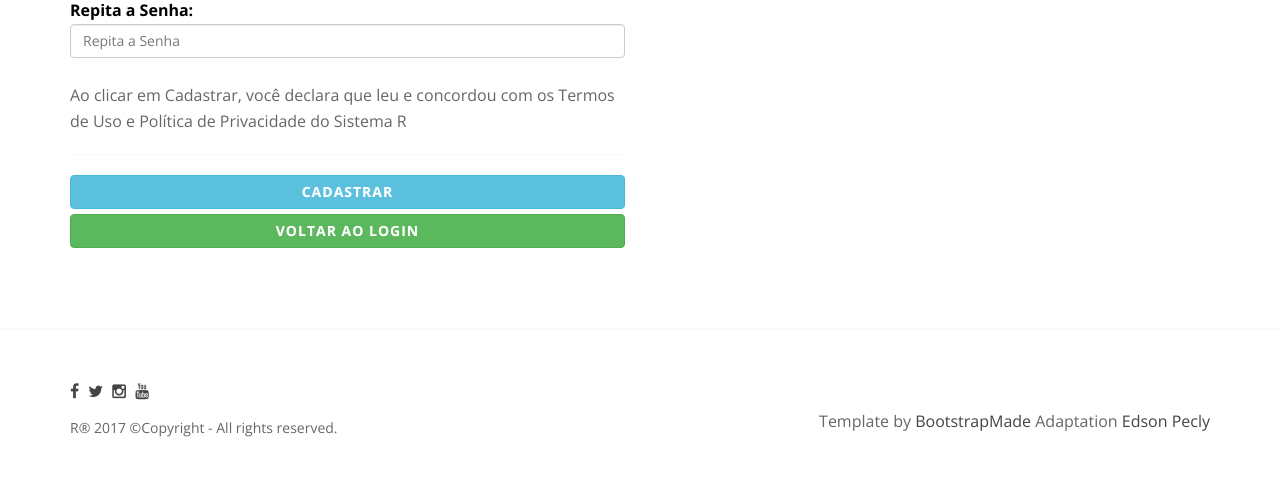
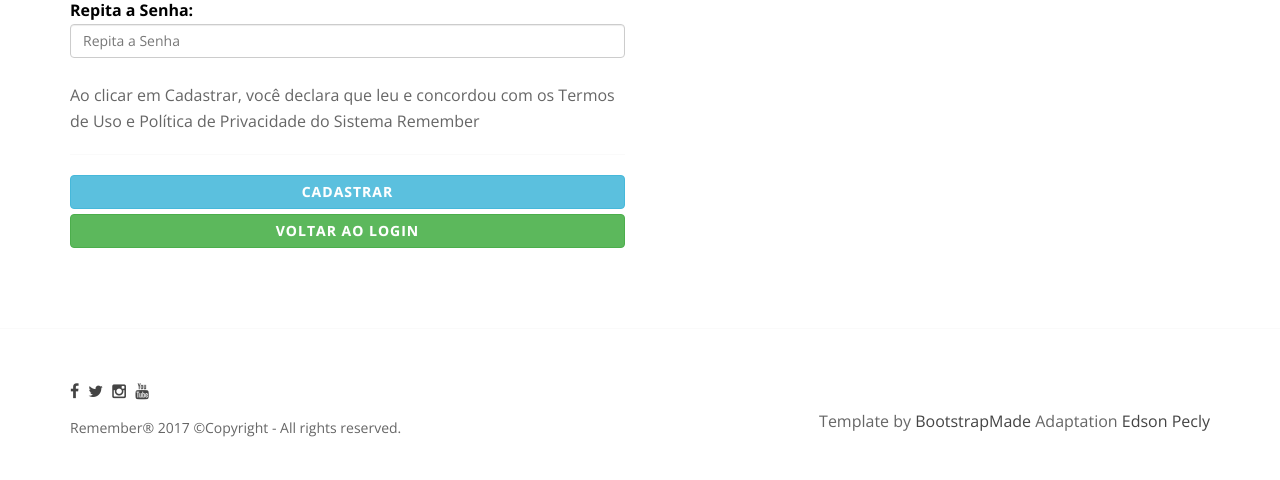
Before and after one commit to edsonpecly/remember, a Django app: page /cadastro-usuario/ in a window 1280 px wide. Shown: the part 795-1275 px from the top of the page. Run offline with Django 3.2, Linux system fonts and the light colour scheme; parts of the project's set-up code (start-up, migrations or seed data) failed here and were passed over; some libraries are stand-ins or nearby versions.

Commit message:
cadastro usuario

```diff
--- a/r/core/templates/cadastro-usuario.html
+++ b/r/core/templates/cadastro-usuario.html
@@ -14,7 +14,7 @@
   <meta name="description" content="">
   <meta name="author" content="">
 
-  <title>R - Sistema para Fidelização de Clientes</title>
+  <title>Remember - Sistema para Fidelização de Clientes</title>
 
   <!-- css -->
   <link href="{% static 'site/css/bootstrap.min.css' %}" rel="stylesheet" type="text/css">
@@ -138,7 +138,7 @@
        				<span class="help-block">{{ error }}</span>
        				{% endfor %}
                     <br>
-                    Ao clicar em Cadastrar, você declara que leu e concordou com os <a  data-toggle="modal" data-target="#myModal">Termos de Uso</a> e <a data-toggle="modal" data-target="#myModal2">Política de Privacidade</a> do Sistema R
+                    Ao clicar em Cadastrar, você declara que leu e concordou com os <a  data-toggle="modal" data-target="#myModal">Termos de Uso</a> e <a data-toggle="modal" data-target="#myModal2">Política de Privacidade</a> do Sistema Remember
                     <hr>
                 <div class="modal fade" id="myModal" tabindex="-1" role="dialog" aria-labelledby="myModalLabel" aria-hidden="true" style="display: none">
                 	<div class="modal-dialog">
@@ -526,7 +526,7 @@ Session ID (quando disponível).
 
               <div class="wow fadeInLeft" data-wow-delay="0.1s">
                 <div class="text-left">
-                  <p>R® 2017 &copy;Copyright - All rights reserved.</p>
+                  <p>Remember® 2017 &copy;Copyright - All rights reserved.</p>
                 </div>
               </div>
             </div>
```
